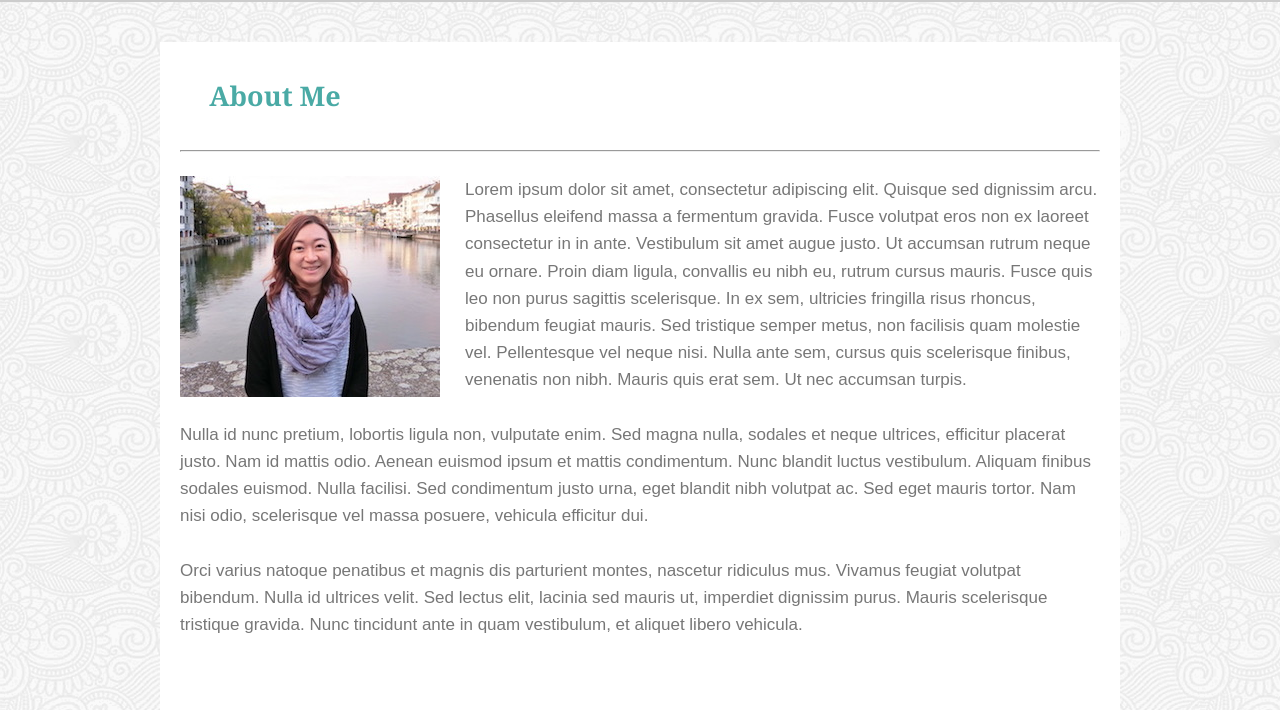
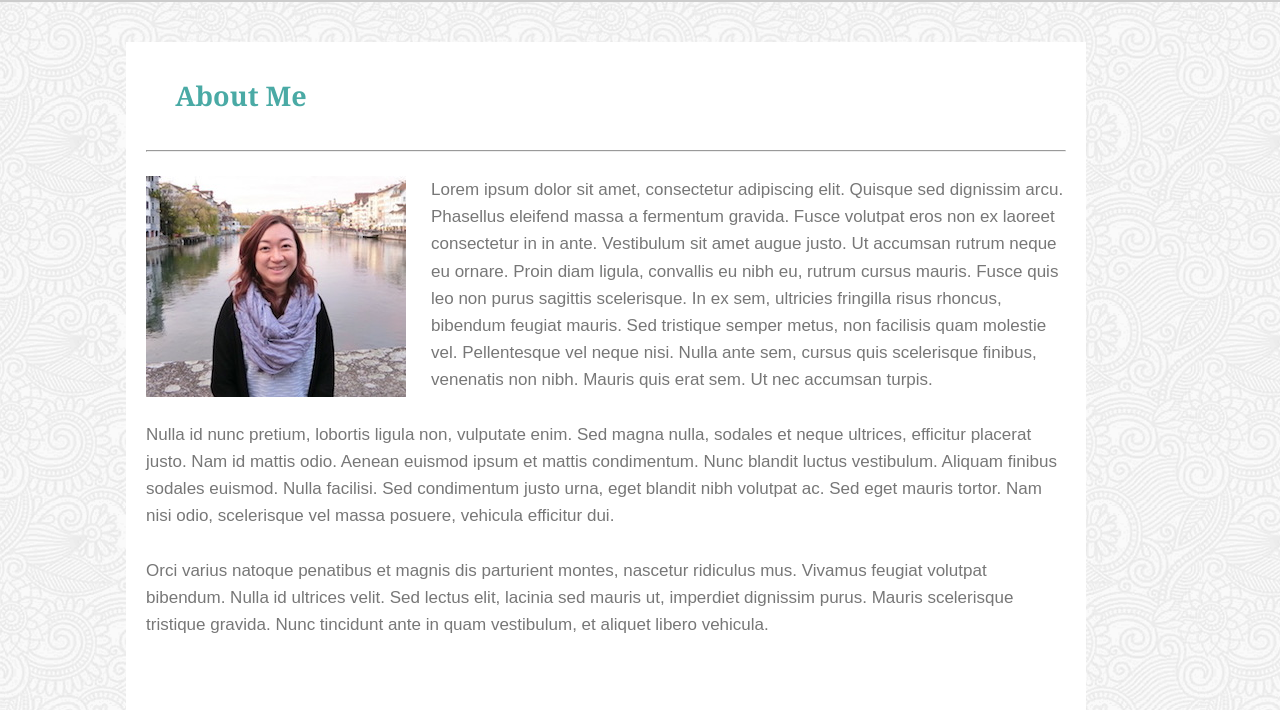
Before and after one commit to lalatw/Basic-Portfolio, a plain HTML site: page index.html in a window 1280 px wide. Shown: the part 93-803 px from the top of the page. Drawn offline with Linux system fonts and the light colour scheme.

Commit message:
fixed container margin

```diff
--- a/assets/css/style.css
+++ b/assets/css/style.css
@@ -64,6 +64,7 @@ li {
     margin: auto;
     margin-top: 40px;
     margin-bottom: 20px;
+    margin-left: 126px;
     padding: 20px;
     width: 960px;
     height: 800px;
```
